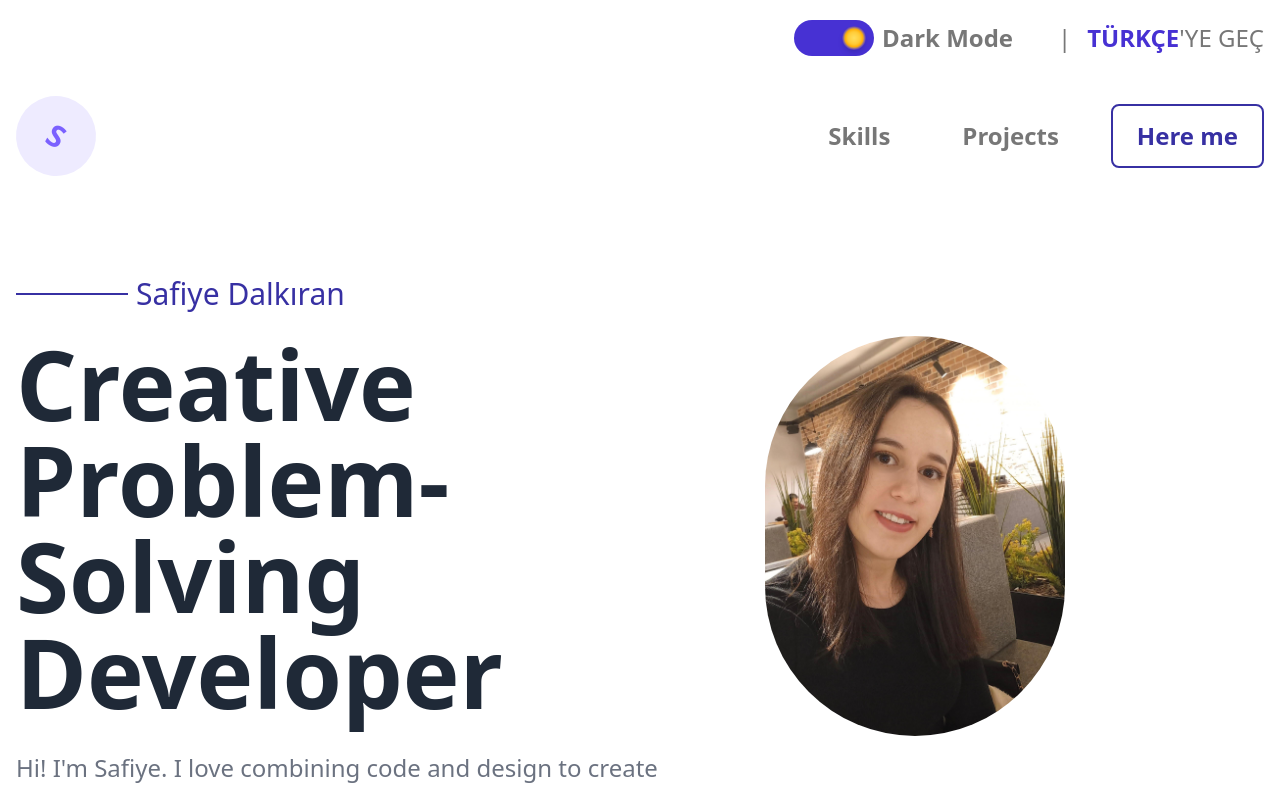
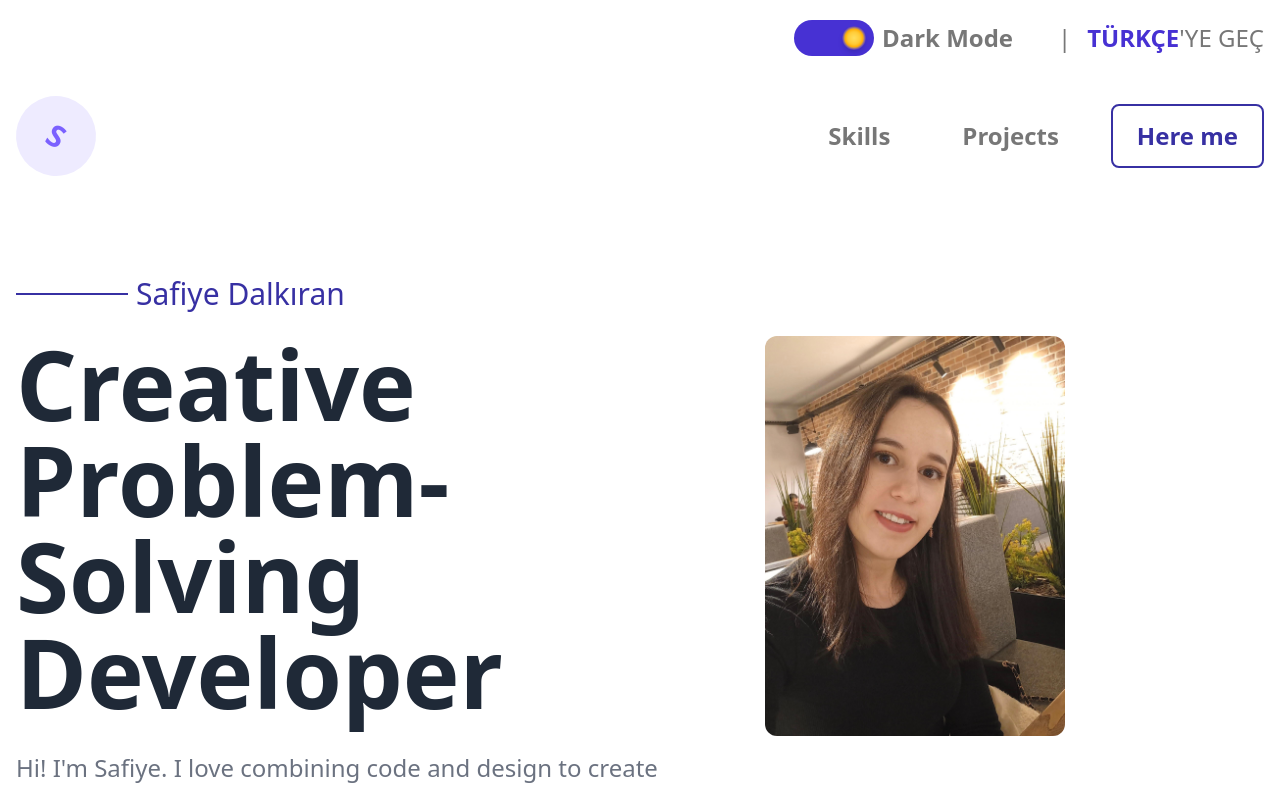
Before and after one commit to safiye-dalkiran/personal_web-site, a React (Vite) app: page / in a window 1280 px wide. Shown: the top 789 px of the page. Built offline with nearby package versions, Linux system fonts and the light colour scheme.

Commit message:
Adjust hero profile image size

```diff
--- a/src/components/hero/Hero.jsx
+++ b/src/components/hero/Hero.jsx
@@ -32,7 +32,7 @@ export default function Hero() {
   <img
     src={content.heroSection.profileImage}
     alt="Profile"
-    className="rounded-full w-60 sm:w-72 md:w-75 h-auto"
+    className="rounded-full md:rounded-xl w-60 sm:w-72 md:w-75 h-auto"
   />
 </div>
 
```
